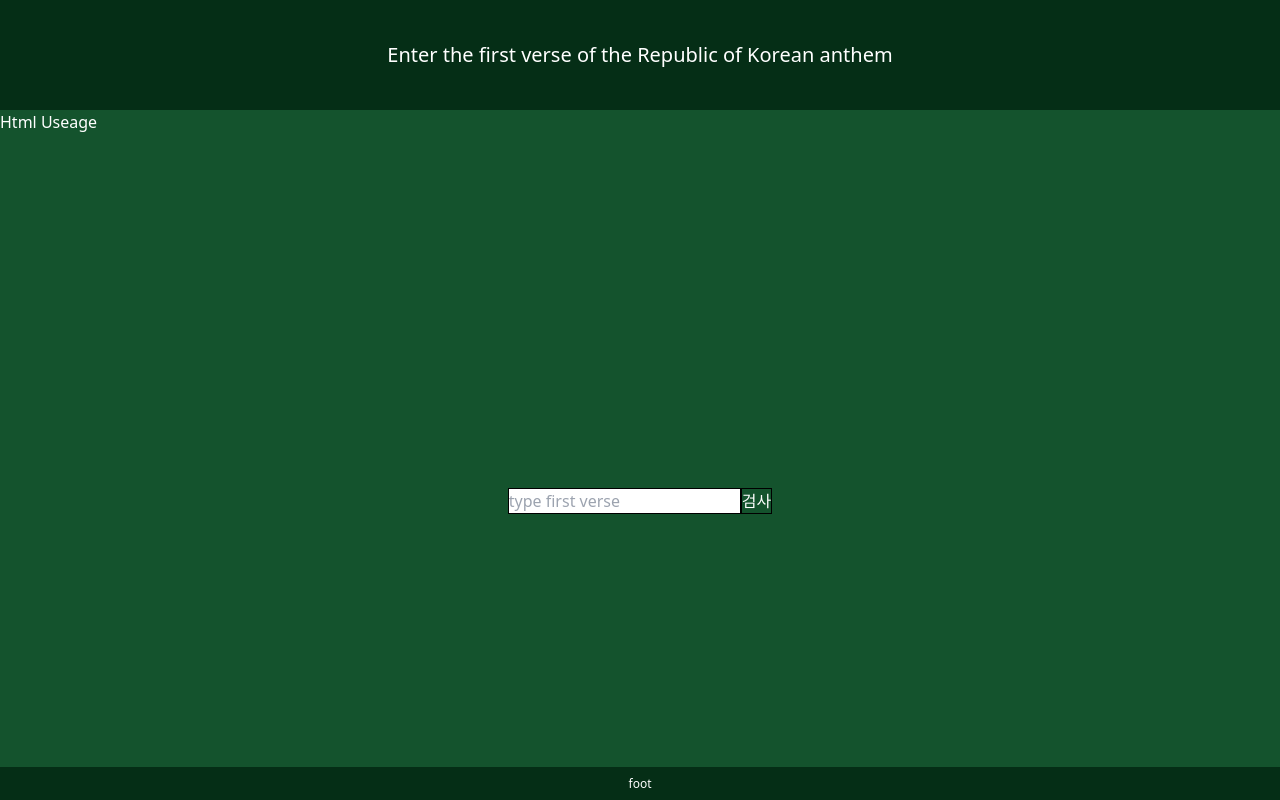
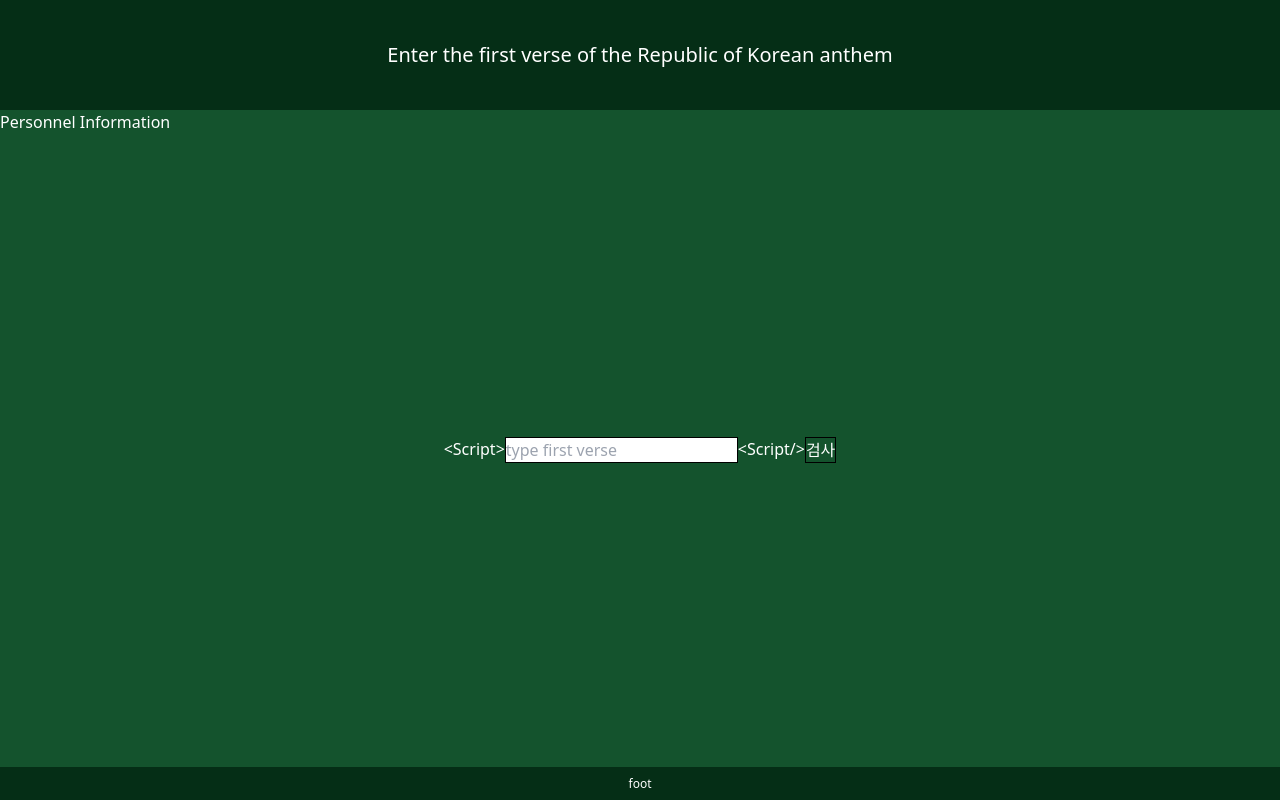
Before and after one commit to csm009177/anthem, a Next.js app: page /korean in a window 1280 px wide. Built offline with nearby package versions, Linux system fonts and the light colour scheme; sample sign-in values are in the browser's storage.

Commit message:
info  page 뒤로가기 버튼 추가

```diff
--- a/app/(pages)/info/page.tsx
+++ b/app/(pages)/info/page.tsx
@@ -2,6 +2,7 @@
 import React, { useState, useEffect } from "react";
 import { useRouter } from "next/navigation";
 import Button from "../../ui/button/button";
+import BackButton from "@/app/ui/button/backButton";
 
 export default function Info() {
   const Token = localStorage.getItem("Token");
@@ -15,15 +16,20 @@ export default function Info() {
 
   if(!infoToken) {
     router.push("/");
-    alert("꼼수 부리지 마라. 얌생아");
+    alert("꼼수 부리지 마라. 더러운 얌생이야");
   }
 
 
   return (
     <div className="flex flex-col justify-center items-center h-lvh  bg-green-900 text-white p-auto">
-      <Button url="korean" title="korean" />
-      <div>inner page
+      <div>
+        Personnel information
+        <div>CHOI SUNGMIN</div>
+        <div> 82+010-9558-1007</div>
+        <div>csm009177@gamil.com</div>
       </div>
+      <br/>
+      <BackButton/>
     </div>
   );
 }
--- a/app/(pages)/korean/page.tsx
+++ b/app/(pages)/korean/page.tsx
@@ -28,10 +28,10 @@ export default function Korean() {
       if (response.ok) {
         // 토큰 발행을 위한 서버 응답 기다리기
         const data = await response.json();
-        const infoToken = data.token;
+        const tokenOne = data.token;
 
         // 토큰을 안전하게 저장
-        localStorage.setItem("infoToken", infoToken);
+        localStorage.setItem("tokenOne", tokenOne);
         router.push("/inner");
         setMessage("정답입니다");
         console.log(`input answer : ${answer}` )
@@ -48,13 +48,13 @@ export default function Korean() {
   return (
     <div className="flex flex-col h-lvh  bg-green-900 text-white p-auto">
       <div>
-        <Button url='html' title='Html Useage'/>
+        <Button url='info' title='Personnel Information'/>
       </div>
       <div className='flex flex-col h-full justify-center items-center'>
       <form
-        className="h-32 flex items-end justify-around"
+        className=" flex justify-around"
         onSubmit={handlePass}
-      >
+      >{`<Script>`}
         <input
           className="border border-black text-black"
           type="text"
@@ -62,6 +62,7 @@ export default function Korean() {
           placeholder="type first verse"
           onChange={(e) => setLyrics(e.target.value)}
         />
+        {`<Script/>`}
         <button className="border border-black" type="submit">
           검사
         </button>
```
Also changed, not shown: app.js (+5 -5 lines).
